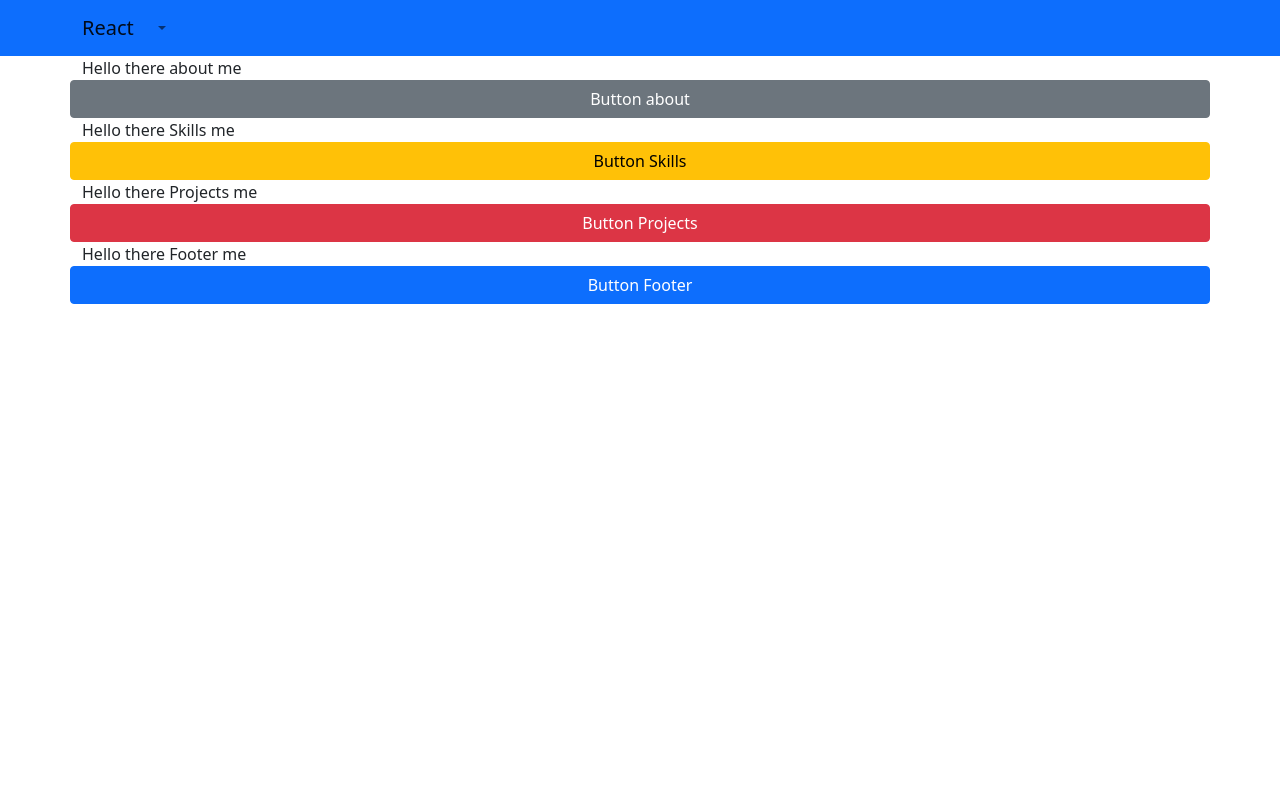
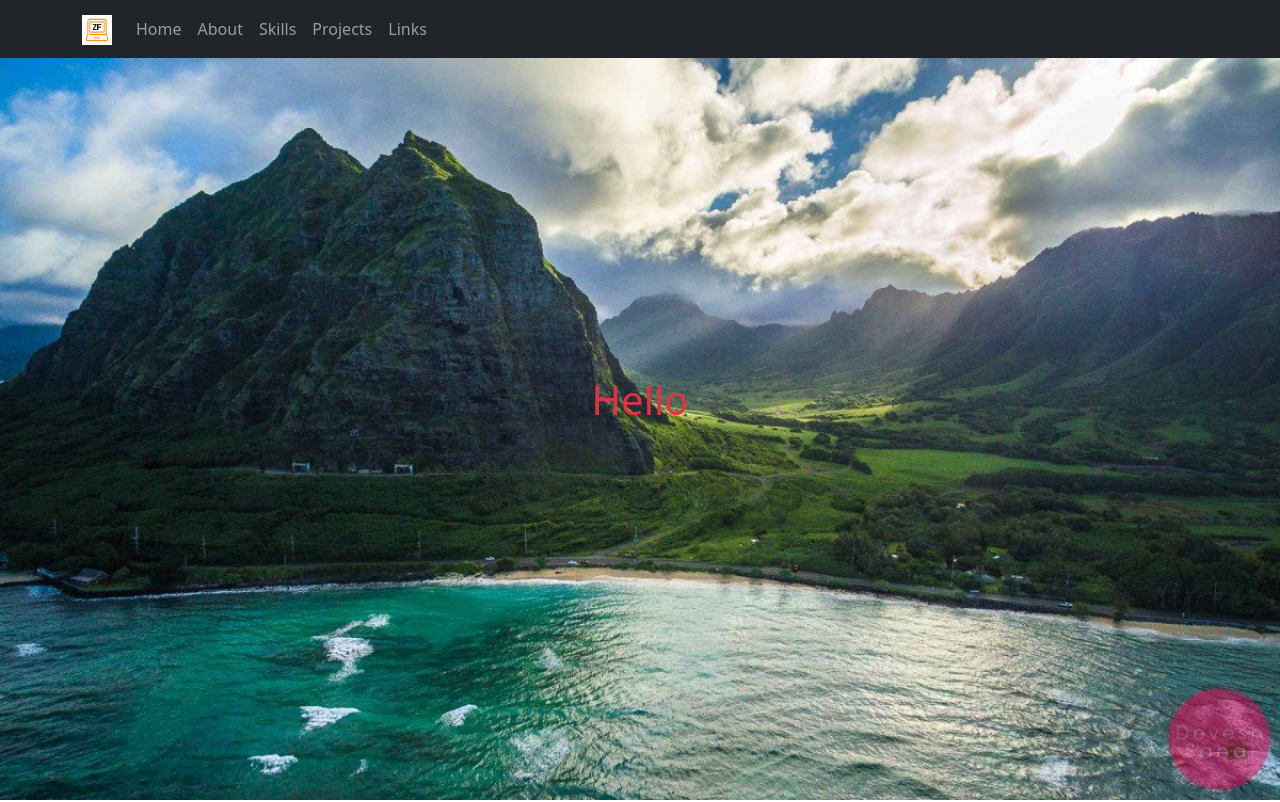
Before and after one commit to Zryer/Updated-Portfolio, a React (Create React App) app: page / in a window 1280 px wide. Shown: the top 802 px of the page. Built offline with nearby package versions, Linux system fonts and the light colour scheme.

Commit message:
Added links and hero image

```diff
--- /dev/null
+++ b/src/App.css
@@ -0,0 +1,5 @@
+.hero {
+    background-image: url(./Images/heroimageoahu.jpg);
+    background-size: cover;
+    height: 100vh;
+}
--- a/src/App.js
+++ b/src/App.js
@@ -1,6 +1,7 @@
 import React from 'react';
 
 import Header from './Components/Header';
+import Intro from './Components/Intro';
 import About from './Components/About';
 import Skills from './Components/Skills';
 import Projects from './Components/Projects';
@@ -10,6 +11,7 @@ const App = () => {
     return (
         <>
             <Header />
+            <Intro />
             <About />
             <Skills />
             <Projects />
--- a/src/Components/About.jsx
+++ b/src/Components/About.jsx
@@ -3,7 +3,7 @@ import { Container, Row, Col, Button } from 'react-bootstrap';
 
 const About = () => {
     return(
-        <Container>
+        <Container id="About">
             <Row>
                 <Col>Hello there about me</Col>
                 <Button variant="secondary">Button about</Button>
--- a/src/Components/Footer.jsx
+++ b/src/Components/Footer.jsx
@@ -3,7 +3,7 @@ import { Container, Row, Col, Button } from 'react-bootstrap';
 
 const Footer = () => {
     return(
-        <Container>
+        <Container id="Links">
             <Row>
                 <Col>Hello there Footer me</Col>
                 <Button variant="primary">Button Footer</Button>
--- a/src/Components/Header.jsx
+++ b/src/Components/Header.jsx
@@ -1,14 +1,22 @@
 import React from 'react';
-import { Navbar, Container, Nav, NavDropdown } from 'react-bootstrap';
+import { Navbar, Container, Nav, Image } from 'react-bootstrap';
+import Logo from '../Images/logo.png';
 
 const Header = () => {
-    return(
-        <Navbar bg="primary" expand="lg">
+    return (
+        <Navbar variant="dark" bg="dark" expand="lg" fixed="top">
             <Container>
-                <Navbar.Brand>React</Navbar.Brand>
+                <Navbar.Brand href="#">
+                    <Image src={Logo} alt="" width="30" height="30" />
+                </Navbar.Brand>
+                <Navbar.Toggle aria-controls="responsive-navbar-nav" />
                 <Navbar.Collapse>
                     <Nav>
-                        <NavDropdown></NavDropdown>
+                        <Nav.Link href="#Home">Home</Nav.Link>
+                        <Nav.Link href="#About">About</Nav.Link>
+                        <Nav.Link href="#Skills">Skills</Nav.Link>
+                        <Nav.Link href="#Projects">Projects</Nav.Link>
+                        <Nav.Link href="#Links">Links</Nav.Link>
                     </Nav>
                 </Navbar.Collapse>
             </Container>
--- /dev/null
+++ b/src/Components/Intro.jsx
@@ -0,0 +1,16 @@
+import React from 'react';
+import { Container, Row, Col, } from 'react-bootstrap';
+
+const Intro = () => {
+    return(
+        <Container fluid className="hero" id="Home">
+            <Row className="">
+                <Col className="">
+                    <h1 className="position-absolute top-50 start-50 translate-middle text-danger">Hello</h1>
+                </Col>
+            </Row>
+        </Container>
+    )
+}
+
+export default Intro;
--- a/src/Components/Projects.jsx
+++ b/src/Components/Projects.jsx
@@ -3,7 +3,7 @@ import { Container, Row, Col, Button } from 'react-bootstrap';
 
 const Projects = () => {
     return(
-        <Container>
+        <Container id="Projects">
             <Row>
                 <Col>Hello there Projects me</Col>
                 <Button variant="danger">Button Projects</Button>
--- a/src/Components/Skills.jsx
+++ b/src/Components/Skills.jsx
@@ -3,7 +3,7 @@ import { Container, Row, Col, Button } from 'react-bootstrap';
 
 const Skills = () => {
     return(
-        <Container>
+        <Container id="Skills">
             <Row>
                 <Col>Hello there Skills me</Col>
                 <Button variant="warning">Button Skills</Button>
--- a/src/index.js
+++ b/src/index.js
@@ -3,6 +3,7 @@ import ReactDOM from 'react-dom';
 import App from './App';
 
 import 'bootstrap/dist/css/bootstrap.css';
+import './App.css'
 
 ReactDOM.render(
     <App />, document.getElementById('root')
```
Also changed, not shown: src/Images/heroimageoahu.jpg (added), src/Images/logo.png (added).
